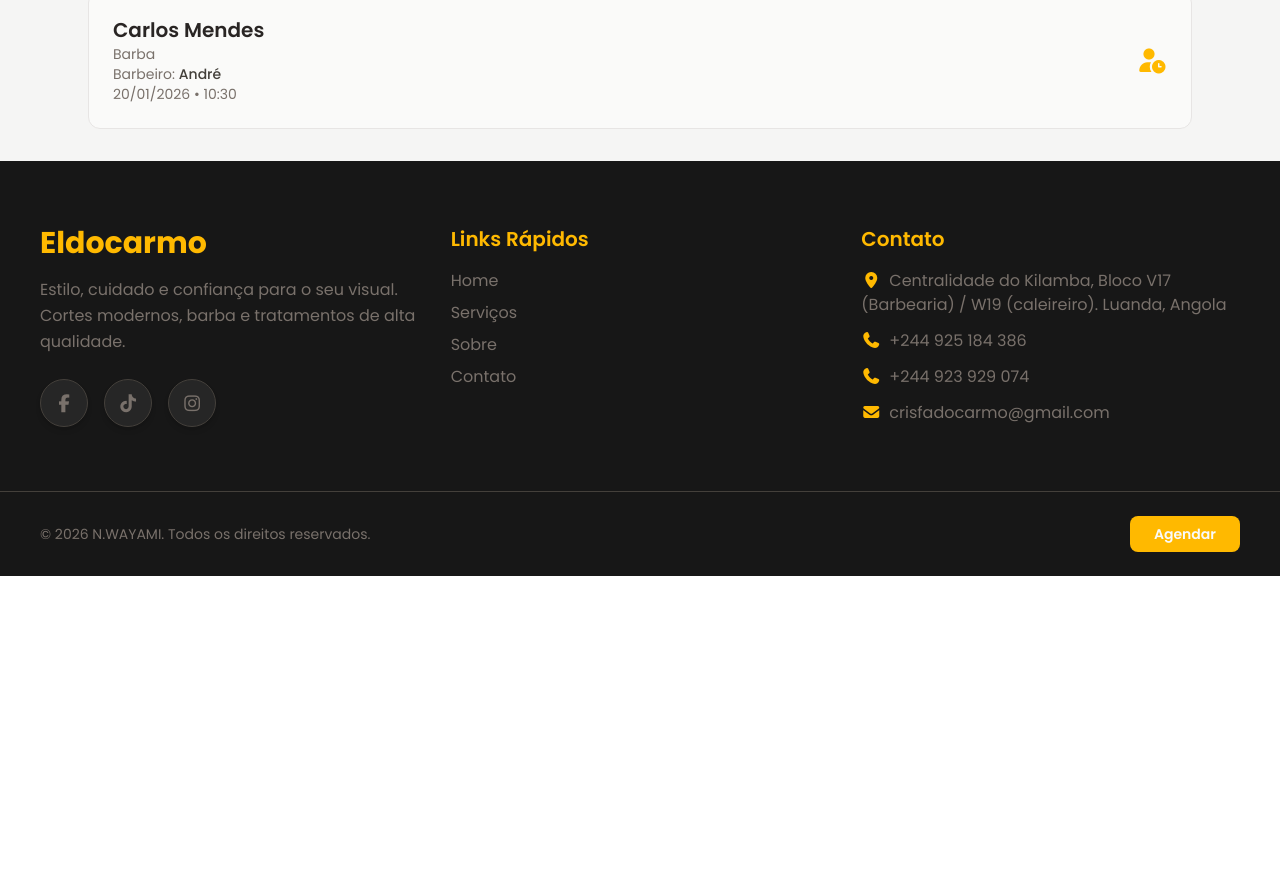
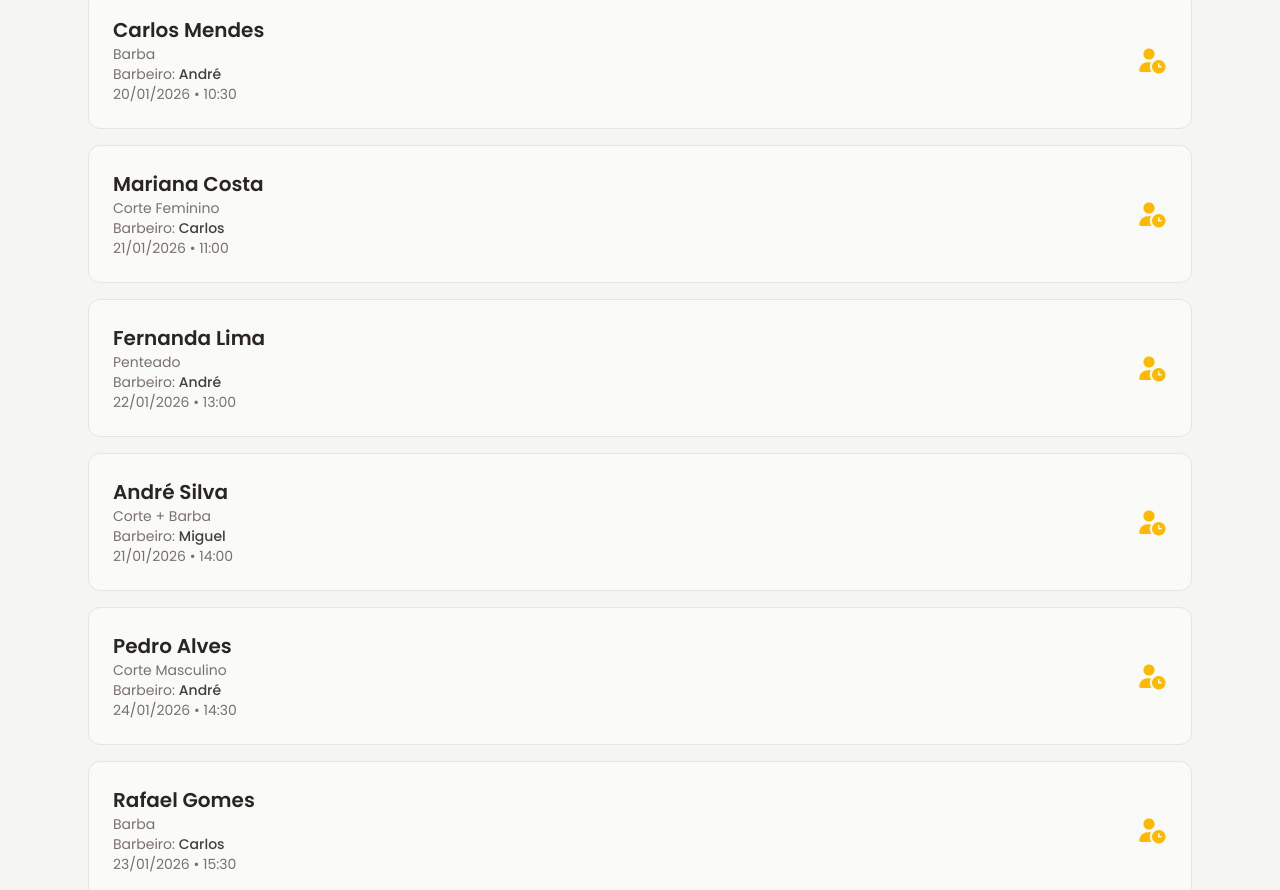
Before and after one commit to nsimba-afonso-nwayami/eldocarmo-barbershop, a React (Vite) app: page /horarios-marcados in a window 1280 px wide. Shown: the part 743-1633 px from the top of the page. Before the commit the page ends 1319 px from the top, so only its background shows below. Built offline with nearby package versions, Linux system fonts and the light colour scheme.

Commit message:
Mais itens adicionados no array de dados

```diff
--- a/src/pages/site/HorariosMarcados.jsx
+++ b/src/pages/site/HorariosMarcados.jsx
@@ -54,6 +54,46 @@ export default function HorariosMarcados() {
       barbeiro: "André",
       data: "20/01/2026",
       hora: "10:30",
+    },
+    {
+      id: 4,
+      nome: "Mariana Costa",
+      servico: "Corte Feminino",
+      barbeiro: "Carlos",
+      data: "21/01/2026",
+      hora: "11:00",
+    },
+    {
+      id: 6,
+      nome: "Fernanda Lima",
+      servico: "Penteado",
+      barbeiro: "André",
+      data: "22/01/2026",
+      hora: "13:00",
+    },
+    {
+      id: 3,
+      nome: "André Silva",
+      servico: "Corte + Barba",
+      barbeiro: "Miguel",
+      data: "21/01/2026",
+      hora: "14:00",
+    },
+    {
+      id: 9,
+      nome: "Pedro Alves",
+      servico: "Corte Masculino",
+      barbeiro: "André",
+      data: "24/01/2026",
+      hora: "14:30",
+    },
+    {
+      id: 7,
+      nome: "Rafael Gomes",
+      servico: "Barba",
+      barbeiro: "Carlos",
+      data: "23/01/2026",
+      hora: "15:30",
     },
   ];
 
```
